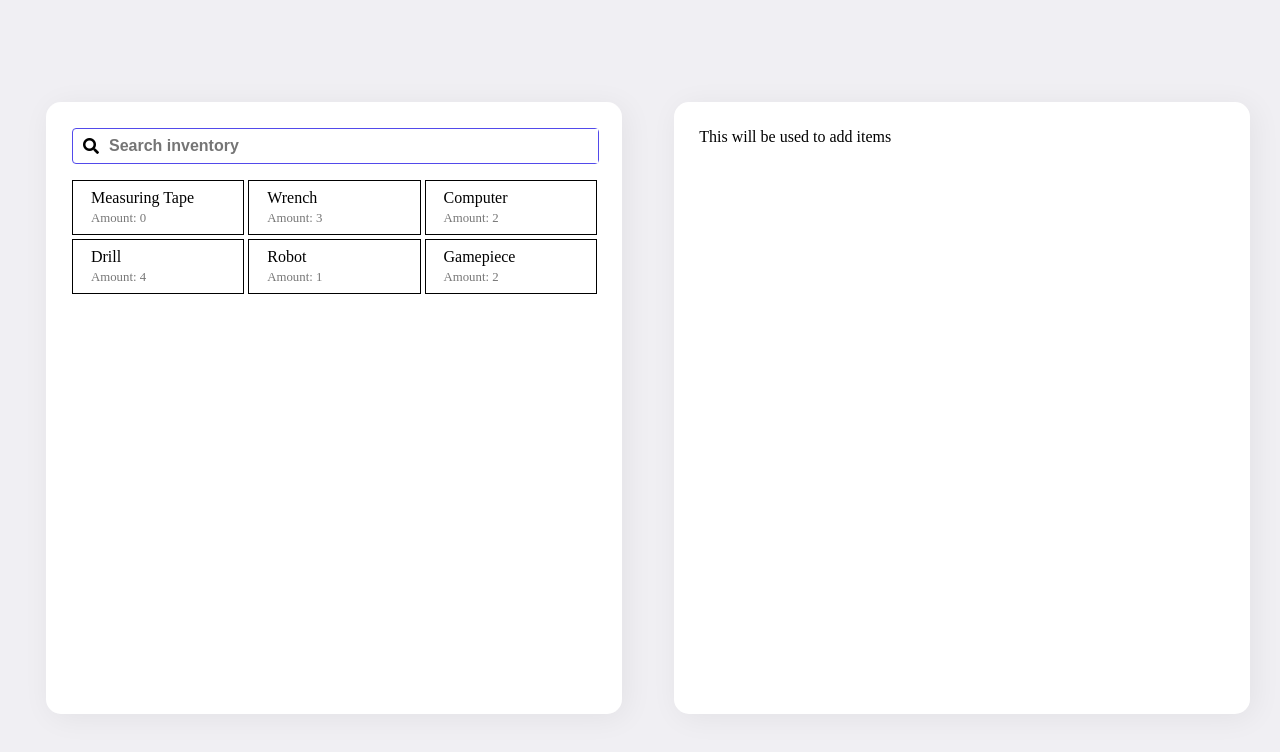
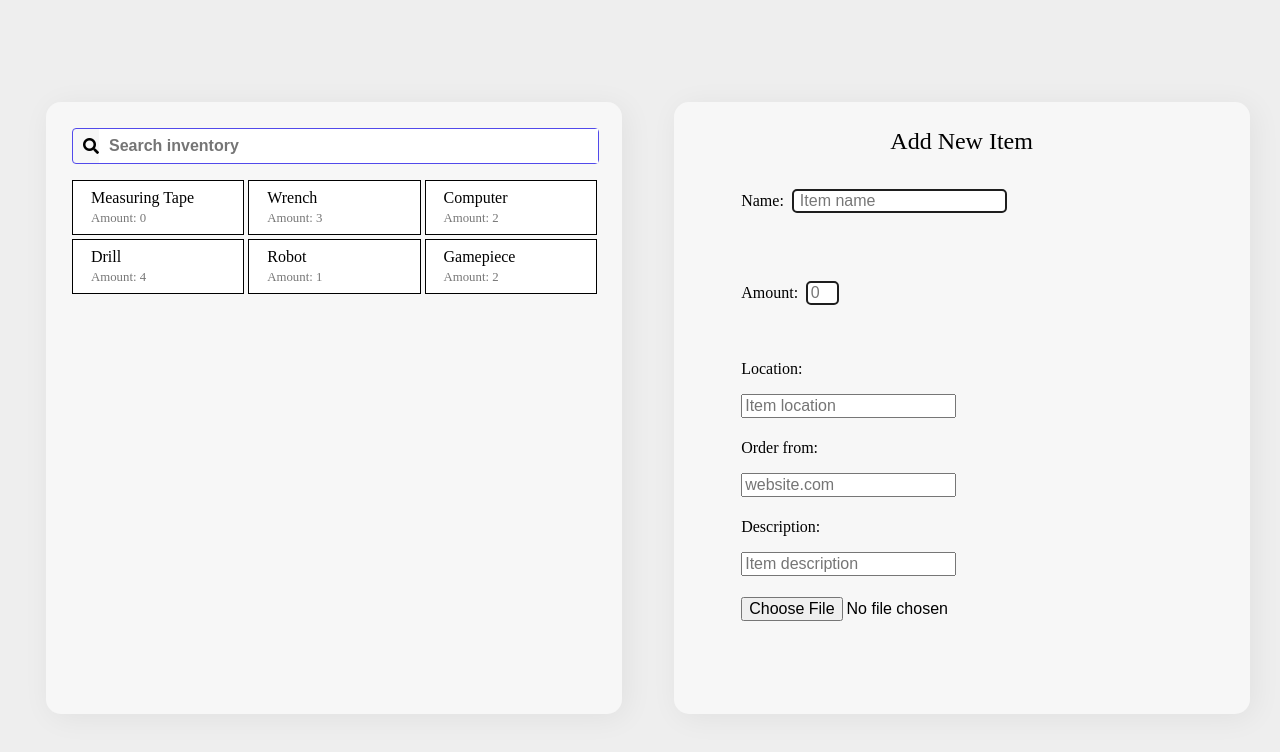
Before and after one commit to FRC1458/FRC1458.github.io, a plain HTML site: page Inventory/index.html in a window 1280 px wide. Drawn offline with Linux system fonts and the light colour scheme.

Commit message:
Working Site!
Technically it works now. Currently all the stuff is a bunch of filler. WIP:
  - Ability to add objects and change amounts inside the website
  - Log-in system for above
  - Better tag system
  - Ability to have more images
  - Ability to get user uploaded images and store them with google photos

```diff
--- a/Inventory/index.html
+++ b/Inventory/index.html
@@ -28,12 +28,47 @@
     <div class="header" info-header></div>
     <div class="amount" info-amount></div>
     <div class="location" info-location></div>
-    <div class="website" info-website></div>
+    <a id="info-website" target="_blank">Order</a>
     <div class="description" info-description></div>
-    <div class="image" info-image></div>
+    <img id="info-image" alt="image failed to load">
   </section>
   <section class="add-item" add-item>
-    <div class="header">This will be used to add items</div>
+    <div class="header">Add New Item</div>
+    <div class="name">
+      <p>Name: </p>
+      <form>
+        <input type="user-input" name="name" id="name" placeholder="Item name">
+      </form>
+    </div>
+    <div class="amount">
+      <p>Amount: </p>
+      <form>
+        <input type="number" name="name" id="name" placeholder="0" min="0">
+      </form>
+    </div>
+    <div class="location">
+      <p>Location: </p>
+      <form>
+        <input type="user-input" name="name" id="name" placeholder="Item location">
+      </form>
+    </div>
+    <div class="order">
+      <p>Order from: </p>
+      <form>
+        <input type="user-input" name="name" id="name" placeholder="website.com">
+      </form>
+    </div>
+    <div class="description">
+      <p>Description: </p>
+      <form>
+        <input type="user-input" name="name" id="name" placeholder="Item description">
+      </form>
+    </div>
+    <div class="image">
+      <form>
+        <input type="file" name="upload" accept="image/*"/>
+      </form>
+    </div>
   </section>
 </body>
 </html>
--- a/Inventory/script.js
+++ b/Inventory/script.js
@@ -40,13 +40,14 @@ function showInfo(item) {
   const header = document.querySelector("[info-header]");
   const amount = document.querySelector("[info-amount]");
   const location = document.querySelector("[info-location]");
-  const website = document.querySelector("[info-website]");
+  const website = document.querySelector("#info-website");
   const description = document.querySelector("[info-description]");
-  const image = document.querySelector("[info-image]");
+  const image = document.querySelector("#info-image");
   header.textContent = item.name;
   amount.textContent = `Amount: ${item.amount}`;
   location.textContent = item.location.area;
-  website.textContent = item.website;
+  website.href = item.website;
   description.textContent = item.description;
+  image.src = item.location.image;
   console.log(item)
 }
--- a/Inventory/style.css
+++ b/Inventory/style.css
@@ -39,7 +39,7 @@ input {
 body {
   width: 100%;
   height: 100vh;
-  background: rgb(240, 239, 243);
+  background: #EEEEEE;
   display: flex;
   overflow-x: hidden;
   overflow-y: hidden;
@@ -48,7 +48,7 @@ body {
 .container {
   width: 41%;
   height: 70%;
-  background: white;
+  background: #F7F7F7;
   border-radius: 15px;
   box-shadow: 4px 4px 30px rgba(0, 0, 0, 0.06);
   padding: 2%;
@@ -111,7 +111,8 @@ body {
   margin-top: 4%;
   margin-left: 8%;
 }
-.information > .website {
+.information > #info-website {
+  display: block;
   margin-top: 4%;
   margin-left: 8%;
 }
@@ -119,11 +120,25 @@ body {
   margin-top: 4%;
   margin-left: 8%;
 }
+.information > #info-image {
+  margin-left: 4%;
+  margin-top: 4%;
+  max-width: 200px;
+  width: auto;
+  max-height: 200px;
+  height: auto;
+}
+@media only screen and (max-width: 600px) {
+  .information > #info-image {
+    max-width: 92%;
+    max-height: 92%;
+  }
+}
 
 .add-item {
   width: 41%;
   height: 70%;
-  background: white;
+  background: #F7F7F7;
   border-radius: 15px;
   box-shadow: 4px 4px 30px rgba(0, 0, 0, 0.06);
   padding: 2%;
@@ -132,3 +147,64 @@ body {
   margin-right: 3%;
   justify-content: center;
 }
+
+.add-item > .header {
+  text-align: center;
+  font-size: 24px;
+}
+.add-item > .name {
+  margin-top: 4%;
+  margin-left: 8%;
+  display: flex;
+  flex-direction: row;
+  align-items: center;
+}
+.add-item > .name > form > input {
+  border: 2px solid #1e1e1e;
+  border-radius: 5px;
+  margin-left: 8px;
+  height: auto;
+}
+.add-item > .name > form > input::placeholder {
+  text-indent: 4px;
+  color: #777;
+}
+.add-item > .amount {
+  margin-top: 4%;
+  margin: 8%;
+  display: flex;
+  flex-direction: row;
+  align-items: center;
+}
+.add-item > .amount > form > input{
+  border: 2px solid #1e1e1e;
+  border-radius: 5px;
+  margin-left: 8px;
+  height: auto;
+  max-width: 25px;
+  text-align: center;
+}
+.add-item > .amount > form > input::placeholder {
+  text-align: center;
+  color: #777;
+}
+.add-item > .amount > form > input::-webkit-outer-spin-button {
+  display: none;
+  margin: 0;
+}
+.add-item > .location {
+  margin-top: 4%;
+  margin-left: 8%;
+}
+.add-item > .order {
+  margin-top: 4%;
+  margin-left: 8%;
+}
+.add-item > .description {
+  margin-top: 4%;
+  margin-left: 8%;
+}
+.add-item > .image {
+  margin-top: 4%;
+  margin-left: 8%;
+}
```
Also changed, not shown: Inventory/inventory.json (+12 -12 lines).
